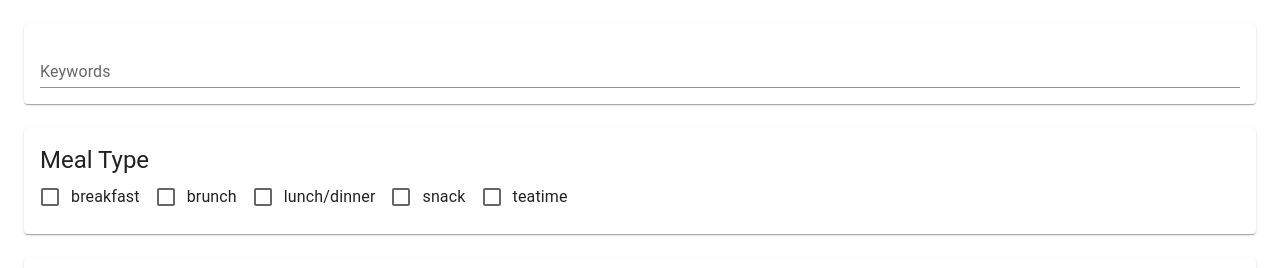
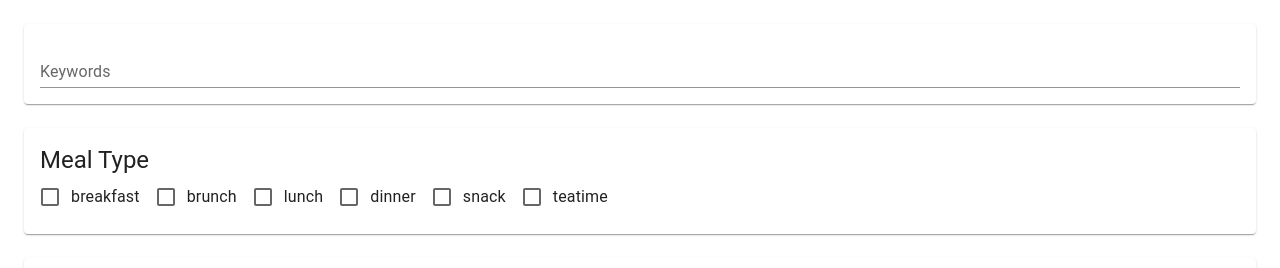
Before and after one commit to js-chun/react-recipe-app, a React (Create React App) app: page / in a window 1280 px wide. Shown: the top 268 px of the page. Built offline with nearby package versions, Linux system fonts and the light colour scheme.

Commit message:
fixed filters

```diff
--- a/src/FoodSearch.js
+++ b/src/FoodSearch.js
@@ -8,11 +8,23 @@ import axios from "axios"
 export default function FoodSearch(props) {
 	const [query, setQuery] = useState("")
 	const [filters, setFilters] = useState("")
-	let url
 
-	const searchFood = async () => {
+	const modifyUrl = (value, filters) => {
+		let url = `https://api.edamam.com/api/recipes/v2?type=public&app_id=${process.env.REACT_APP_ID}&app_key=${process.env.REACT_APP_API_KEY}&q=`
+		url += value
+		for (let fType in filters) {
+			filters[fType].forEach((filter) => {
+				url += `&${fType}=${filter}`
+			})
+		}
+		searchFood(url)
+	}
+
+	const searchFood = async (url) => {
 		const result = await axios.get(url).catch((e) => {
 			console.log(e)
+			return
+			//error handling
 		})
 		props.handleFoodSearch(result.data.hits)
 	}
@@ -20,15 +32,7 @@ export default function FoodSearch(props) {
 	const debounceQuery = useCallback(
 		debounce((value, filters) => {
 			if (value) {
-				url = `https://api.edamam.com/api/recipes/v2?type=public&app_id=${process.env.REACT_APP_ID}&app_key=${process.env.REACT_APP_API_KEY}&q=`
-				url += value
-
-				for (let fType in filters) {
-					filters[fType].forEach((filter) => {
-						url += `&${fType}=${filter}`
-					})
-				}
-				searchFood()
+				modifyUrl(value, filters)
 			}
 		}, 500),
 		[]
@@ -41,16 +45,20 @@ export default function FoodSearch(props) {
 
 	const handleFilterChange = (filterType, value, isChecked) => {
 		const newObject = { ...filters }
+		const newValue = value.replace(" ", "%20")
 		if (isChecked) {
 			if (!newObject[filterType]) newObject[filterType] = []
-			if (!newObject[filterType].includes(value))
-				newObject[filterType].push(value)
+			if (!newObject[filterType].includes(newValue))
+				newObject[filterType].push(newValue)
 		} else {
 			newObject[filterType] = newObject[filterType].filter(
-				(filter) => filter !== value
+				(filter) => filter !== newValue
 			)
 		}
 		setFilters(newObject)
+		if (query) {
+			modifyUrl(query, newObject)
+		}
 	}
 
 	return (
--- a/src/filters.js
+++ b/src/filters.js
@@ -26,7 +26,7 @@ const dishTypes = [
 	"sweets",
 ]
 
-const mealTypes = ["breakfast", "brunch", "lunch/dinner", "snack", "teatime"]
+const mealTypes = ["breakfast", "brunch", "lunch", "dinner", "snack", "teatime"]
 
 const cuisineTypes = [
 	"american",
```
